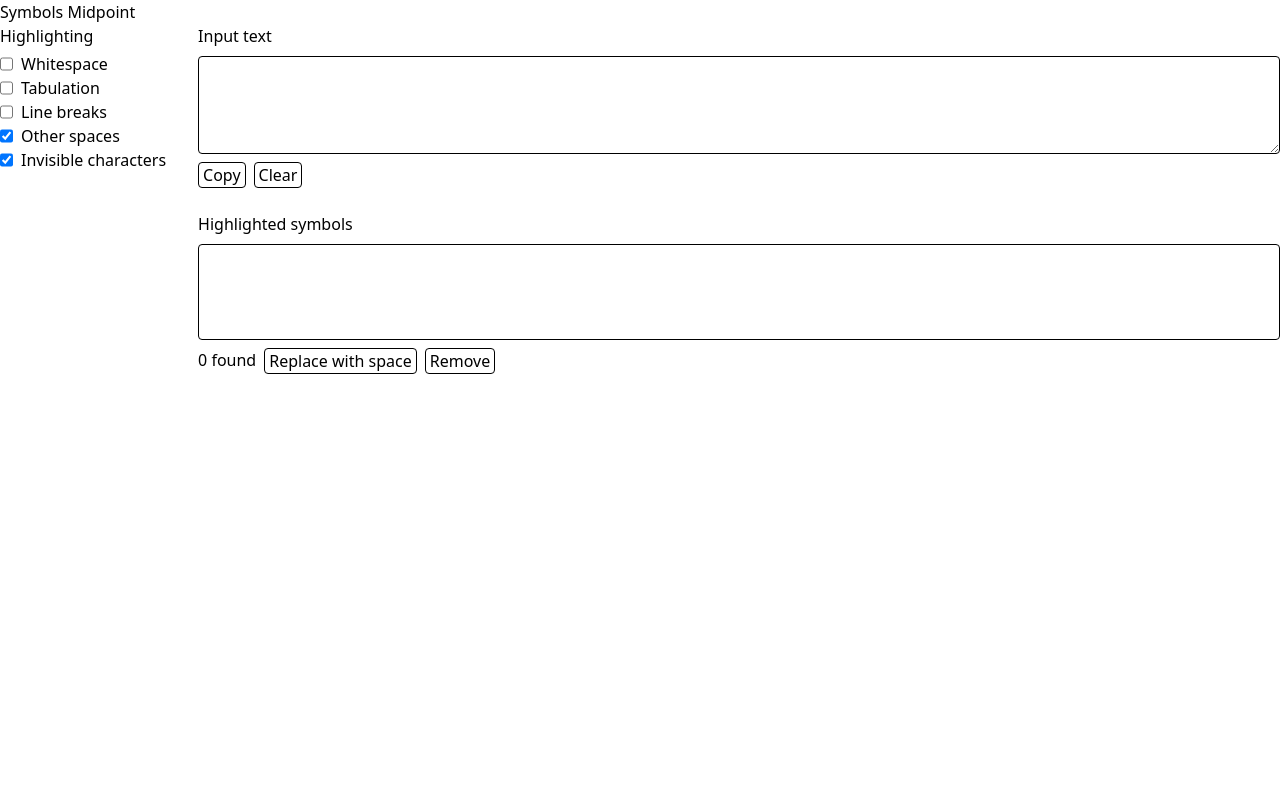
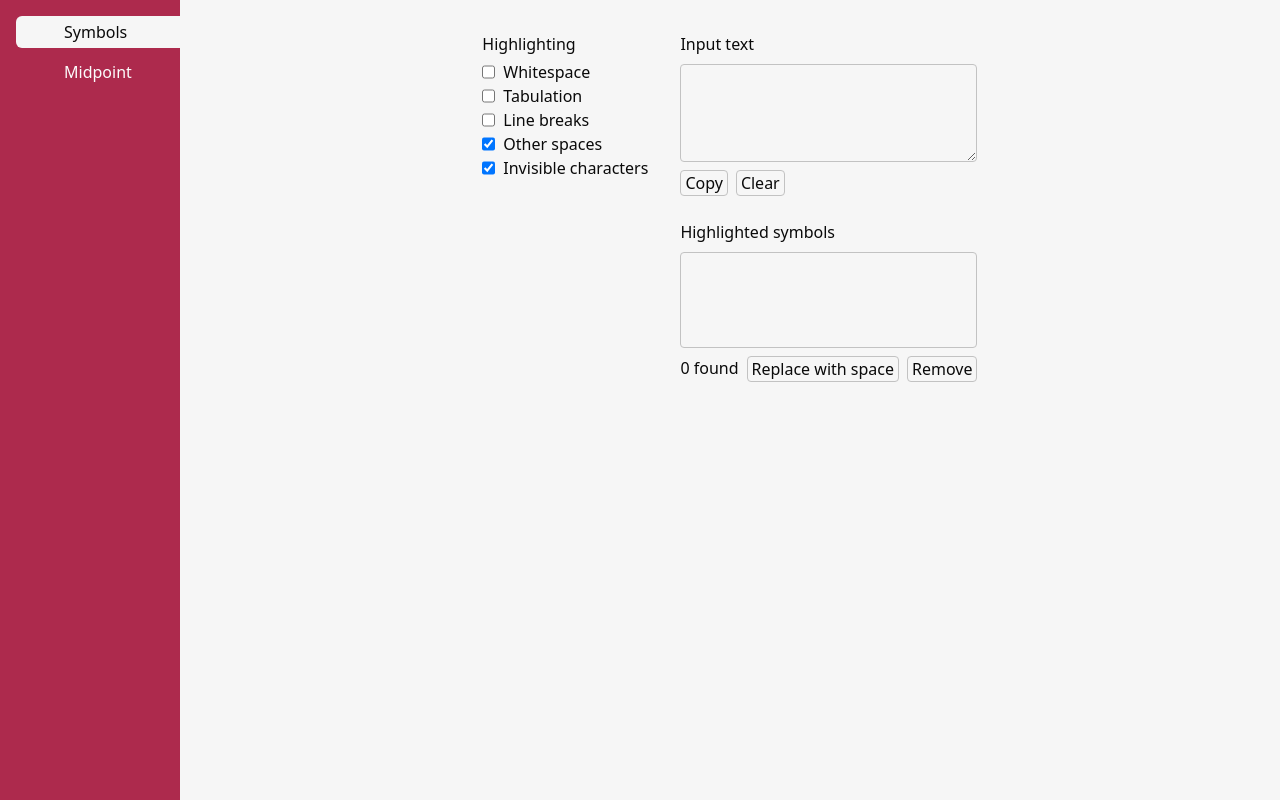
Before and after one commit to schebl/tools, a SvelteKit app: page /symbols in a window 1280 px wide. Built offline with nearby package versions, Linux system fonts and the light colour scheme.

Commit message:
Initial UI
Update UI from basic one

- Update page layouts and styling
- Set up theme colors
- Create Button component
- Set page titles

```diff
--- a/src/app.css
+++ b/src/app.css
@@ -1 +1,18 @@
 @import 'tailwindcss';
+
+@layer base {
+    html {
+        color: var(--color-foreground);
+        background-color: var(--color-background);
+    }
+}
+
+@theme {
+    --color-*: initial;
+
+    --color-background: #f6f6f6;
+    --color-foreground: #0a0a0a;
+    --color-primary: #ad2a4d;
+    --color-primary-foreground: #fcfcfc;
+    --color-border: #c2c2c2;
+}
--- /dev/null
+++ b/src/lib/components/Button.svelte
@@ -0,0 +1,10 @@
+<script lang="ts">
+    let {
+        children,
+        ...rest
+    } = $props();
+</script>
+
+<button {...rest} class="rounded-sm border px-1 border-border">
+    {@render children()}
+</button>
--- a/src/routes/+layout.svelte
+++ b/src/routes/+layout.svelte
@@ -1,15 +1,27 @@
 <script lang="ts">
     import "../app.css";
+    import {page} from "$app/state";
 
     let {children} = $props();
 </script>
 
-<nav>
-    <a href="/symbols">Symbols</a>
+<div class="flex">
+    <aside class="sticky top-0 px-4 py-4 bg-primary text-primary-foreground h-svh">
+        <nav class="-mr-4 grid gap-2">
+            {#snippet route(label: string, href: string)}
+                <a
+                    class={(page.url.pathname === href ? 'rounded-l-md bg-background text-foreground' : '') + " py-1 px-12"}
+                    href={href}
+                >{label}</a>
+            {/snippet}
 
-    <a href="/midpoint">Midpoint</a>
-</nav>
+            {@render route("Symbols", "/symbols")}
 
-<main class="mx-auto container">
-    {@render children()}
-</main>
+            {@render route("Midpoint", "/midpoint")}
+        </nav>
+    </aside>
+
+    <main class="mx-auto max-w-5xl px-4 py-8">
+        {@render children()}
+    </main>
+</div>
--- a/src/routes/midpoint/+page.svelte
+++ b/src/routes/midpoint/+page.svelte
@@ -7,6 +7,10 @@
     let distance = $derived(point1.distance(point2));
     let midpoint = $derived(point1.midpoint(point2));
 </script>
+
+<svelte:head>
+    <title>Midpoint</title>
+</svelte:head>
 
 <div class="grid gap-4">
     <div class="flex gap-4">
@@ -18,7 +22,7 @@
 
                 <input
                     bind:value={point1.x}
-                    class="rounded-sm border px-1"
+                    class="rounded-sm border px-1 border-border"
                     id="first-point-x"
                     type="number"
                 >
@@ -29,7 +33,7 @@
 
                 <input
                     bind:value={point1.y}
-                    class="rounded-sm border px-1"
+                    class="rounded-sm border px-1 border-border"
                     id="first-point-y"
                     type="number"
                 >
@@ -40,7 +44,7 @@
 
                 <input
                     bind:value={point1.z}
-                    class="rounded-sm border px-1"
+                    class="rounded-sm border px-1 border-border"
                     id="first-point-z"
                     type="number"
                 >
@@ -55,7 +59,7 @@
 
                 <input
                     bind:value={point2.x}
-                    class="rounded-sm border px-1"
+                    class="rounded-sm border px-1 border-border"
                     id="second-point-x"
                     type="number"
                 >
@@ -66,7 +70,7 @@
 
                 <input
                     bind:value={point2.y}
-                    class="rounded-sm border px-1"
+                    class="rounded-sm border px-1 border-border"
                     id="second-point-y"
                     type="number"
                 >
@@ -77,7 +81,7 @@
 
                 <input
                     bind:value={point2.z}
-                    class="rounded-sm border px-1"
+                    class="rounded-sm border px-1 border-border"
                     id="second-point-z"
                     type="number"
                 >
@@ -85,7 +89,7 @@
         </div>
     </div>
 
-    <div class="max-w-80">
+    <div>
         <div class="flex justify-between gap-2">
             <p>Distance</p>
 
--- a/src/routes/symbols/+page.svelte
+++ b/src/routes/symbols/+page.svelte
@@ -1,4 +1,5 @@
 <script lang="ts">
+    import Button from "$lib/components/Button.svelte";
     import {CHAR_GROUPS, type Group, type GroupKey} from "$lib/symbols";
 
     let text = $state("");
@@ -18,7 +19,7 @@
 
     function highlightChar(code: number): string {
         const hex = code.toString(16).toUpperCase().padStart(4, "0");
-        return `<span class="bg-teal-200 px-0.5 rounded-xs">U+${hex}</span>`;
+        return `<span class="bg-primary text-primary-foreground px-0.5 rounded-xs">U+${hex}</span>`;
     }
 
     function escapeHTML(unsafe: string): string {
@@ -68,6 +69,10 @@
     }
 </script>
 
+<svelte:head>
+    <title>Symbols</title>
+</svelte:head>
+
 <div class="flex gap-8">
     <div class="flex flex-col gap-1">
         <p>Highlighting</p>
@@ -111,23 +116,15 @@
 
             <textarea
                 bind:value={text}
-                class="resize-y whitespace-pre-wrap break-all rounded-sm border font-mono px-0.5"
+                class="resize-y whitespace-pre-wrap break-all rounded-sm border font-mono border-border px-0.5"
                 id="text"
                 rows="4"
             ></textarea>
 
             <div class="flex gap-2">
-                <button
-                    class="rounded-sm border px-1" onclick={() => {clipboardWrite(text)}}
-                >
-                    Copy
-                </button>
+                <Button onclick={() => {clipboardWrite(text)}}>Copy</Button>
 
-                <button
-                    class="rounded-sm border px-1" onclick={() => {text = ""}}
-                >
-                    Clear
-                </button>
+                <Button onclick={() => {text = ""}}>Clear</Button>
             </div>
         </div>
 
@@ -135,24 +132,18 @@
             <p>Highlighted symbols</p>
 
             <div class="grid gap-2">
-                <pre class="whitespace-pre-wrap break-all rounded-sm border min-h-24 px-0.5">{@html render}</pre>
+                <pre class="whitespace-pre-wrap break-all rounded-sm border border-border min-h-24 px-0.5">{@html render}</pre>
 
                 <div class="flex gap-2">
                     <div>{highlightedCount} found</div>
 
-                    <button
-                        class="rounded-sm border px-1"
-                        onclick={() => {text = replaceChars(text, ' ', isSelected)}}
-                    >
+                    <Button onclick={() => {text = replaceChars(text, ' ', isSelected)}}>
                         Replace with space
-                    </button>
+                    </Button>
 
-                    <button
-                        class="rounded-sm border px-1"
-                        onclick={() => {text = replaceChars(text, '', isSelected)}}
-                    >
+                    <Button onclick={() => {text = replaceChars(text, '', isSelected)}}>
                         Remove
-                    </button>
+                    </Button>
                 </div>
             </div>
         </div>
```
